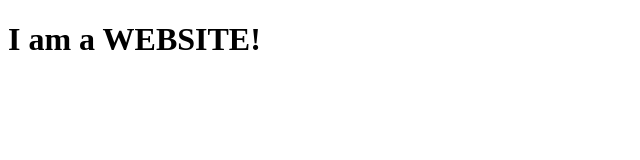
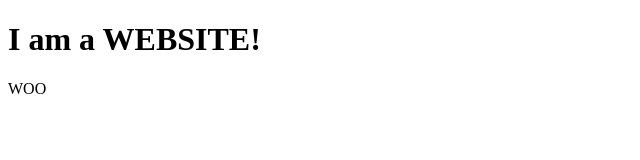
Before and after one commit to tvandervechtfanshawe/Week-3, a plain HTML site: page index.html in a window 1280 px wide. Shown: the full height of the page, 0-640 px from the left. Drawn offline with Linux system fonts and the light colour scheme.

Commit message:
making changes

```diff
--- a/index.html
+++ b/index.html
@@ -5,3 +5,4 @@
 <body>
     <h1>I am a WEBSITE!</h1>
 </body>
+WOO
```
